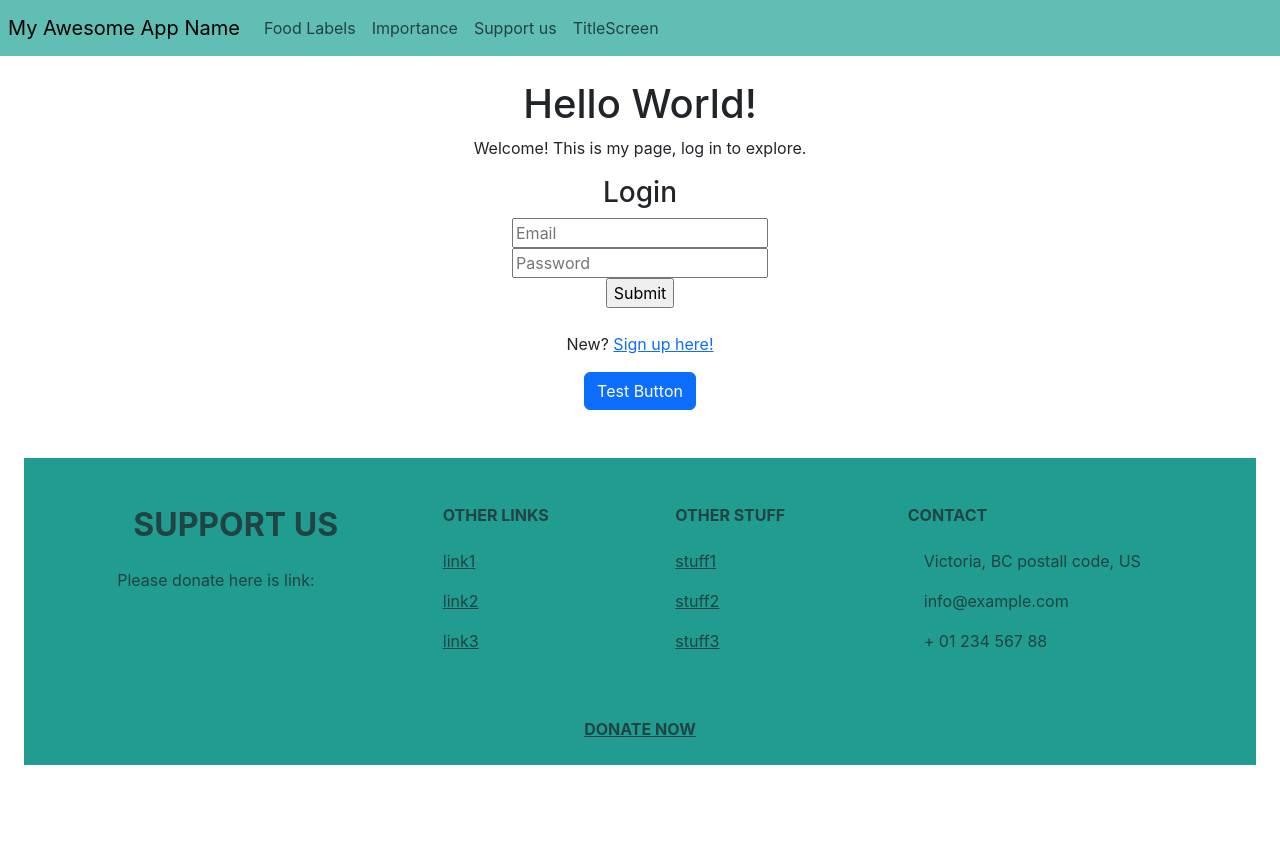
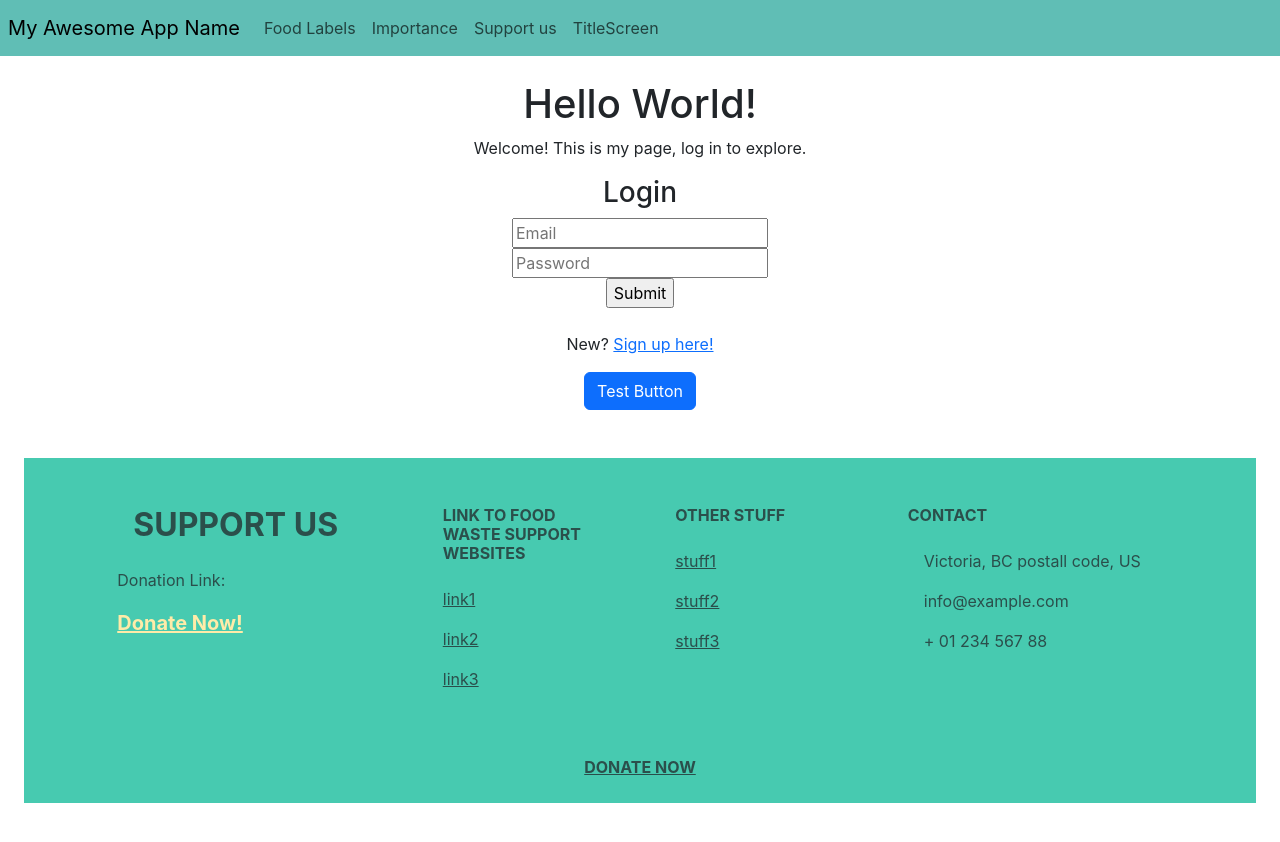
Before and after one commit to hightechu/techccelerator-ecoquest, a React (Create React App) app: page / in a window 1280 px wide. Shown: the top 842 px of the page. Built offline with nearby package versions, Linux system fonts and the light colour scheme; no server answers.

Commit message:
fix color and text

```diff
--- a/src/components/Footer.js
+++ b/src/components/Footer.js
@@ -10,13 +10,14 @@ const Footer = () => {
                     <i class="fas fa-gem me-3"></i>support us
                 </h2>
                 <p>
-                    Please donate here is link:
+                    Donation Link:
                 </p>
+                    <a href="/" className="footerlink">Donate Now!</a>
                 </div>
 
                 <div class="col-md-2 col-lg-2 col-xl-2 mx-auto mb-4 mt-5">
                 <h6 class="text-uppercase fw-bold mb-4">
-                    Other links
+                    Link to food waste support websites
                 </h6>
                 <p>
                     <a href="#!" class="text-reset">link1</a>
--- a/src/index.css
+++ b/src/index.css
@@ -82,7 +82,7 @@ code {
 }
 
 .bg-clr{
-  background-color: #219C90;
+  background-color: rgb(71, 202, 176);
 }
 
 .useby-clr{
@@ -91,6 +91,12 @@ code {
 
 .sellby-clr{
   background-color: rgb(255, 187, 0);
+}
+
+.footerlink{
+  color: rgb(255, 235, 168);
+  font-weight: bold;
+  font-size: 20px;
 }
 
 .bbf-clr{
```
